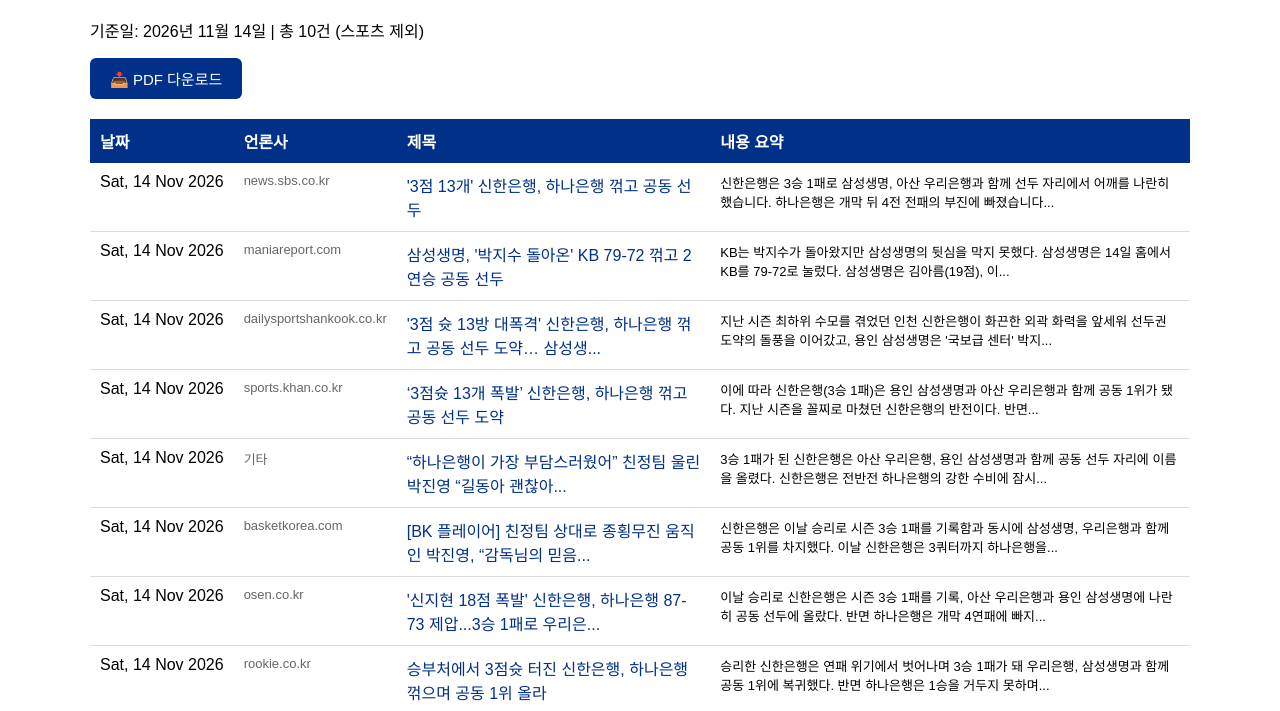
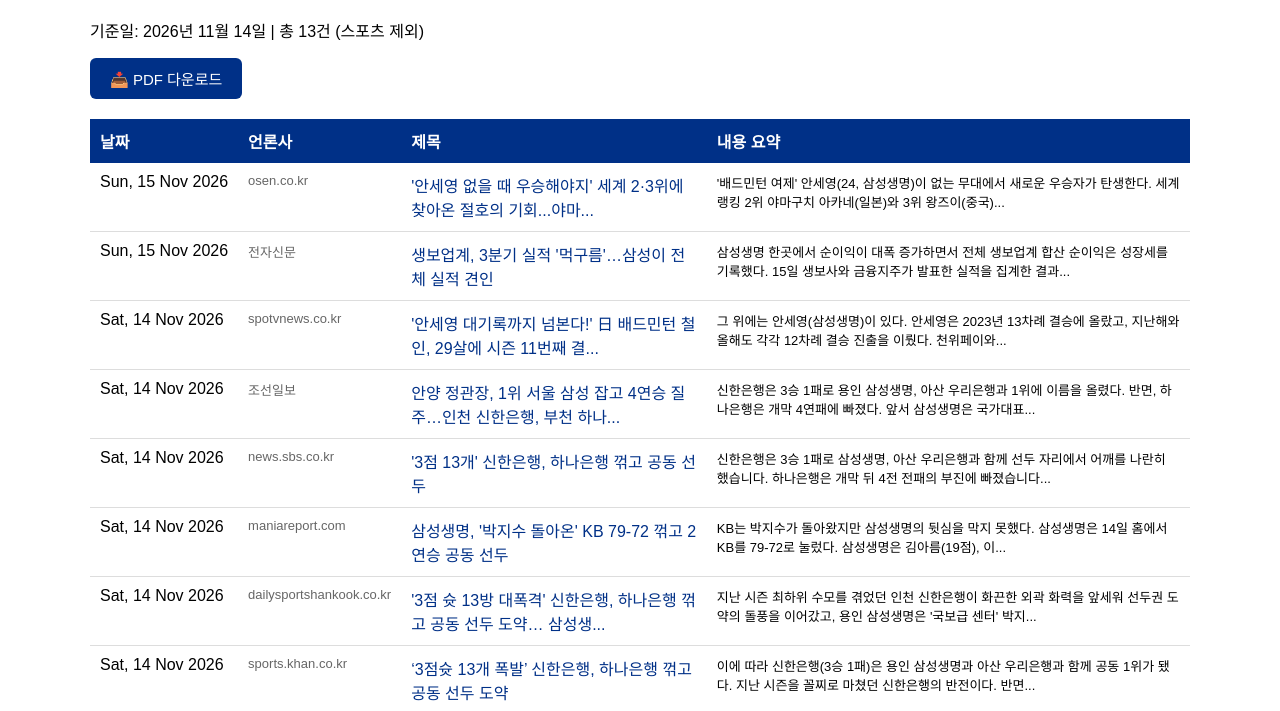
Before and after one commit to dramanuri-cell/samsung-life-news, a plain HTML site: page index.html in a window 1280 px wide. Shown: the part 89-800 px from the top of the page. Drawn offline with Linux system fonts and the light colour scheme.

Commit message:
deploy: 7bef5ab29e873cfb1ec4f62abdf7219ccd0ac1db

```diff
--- a/index.html
+++ b/index.html
@@ -18,11 +18,35 @@
 </head>
 <body>
   <h1>📰 삼성생명 뉴스 게시판</h1>
-  <p>기준일: 2026년 11월 14일 | 총 10건 (스포츠 제외)</p>
+  <p>기준일: 2026년 11월 14일 | 총 13건 (스포츠 제외)</p>
   <button class="btn" onclick="downloadPDF()">📥 PDF 다운로드</button>
   <table id="news-table">
     <tr><th>날짜</th><th>언론사</th><th>제목</th><th>내용 요약</th></tr>
 
+        <tr>
+          <td style="white-space:nowrap">Sun, 15 Nov 2026</td>
+          <td style="white-space:nowrap;color:#666;font-size:13px">osen.co.kr</td>
+          <td><a href="http://www.osen.co.kr/article/G1112910267" target="_blank">'안세영 없을 때 우승해야지' 세계 2·3위에 찾아온 절호의 기회...야마...</a></td>
+          <td style="font-size:13px">'배드민턴 여제' 안세영(24, 삼성생명)이 없는 무대에서 새로운 우승자가 탄생한다. 세계랭킹 2위 야마구치 아카네(일본)와 3위 왕즈이(중국)...</td>
+        </tr>
+        <tr>
+          <td style="white-space:nowrap">Sun, 15 Nov 2026</td>
+          <td style="white-space:nowrap;color:#666;font-size:13px">전자신문</td>
+          <td><a href="https://www.etnews.com/20261113000088" target="_blank">생보업계, 3분기 실적 '먹구름'…삼성이 전체 실적 견인</a></td>
+          <td style="font-size:13px">삼성생명 한곳에서 순이익이 대폭 증가하면서 전체 생보업계 합산 순이익은 성장세를 기록했다. 15일 생보사와 금융지주가 발표한 실적을 집계한 결과...</td>
+        </tr>
+        <tr>
+          <td style="white-space:nowrap">Sat, 14 Nov 2026</td>
+          <td style="white-space:nowrap;color:#666;font-size:13px">spotvnews.co.kr</td>
+          <td><a href="https://www.spotvnews.co.kr/news/articleView.html?idxno=1019873" target="_blank">'안세영 대기록까지 넘본다!' 日 배드민턴 철인, 29살에 시즌 11번째 결...</a></td>
+          <td style="font-size:13px">그 위에는 안세영(삼성생명)이 있다. 안세영은 2023년 13차례 결승에 올랐고, 지난해와 올해도 각각 12차례 결승 진출을 이뤘다. 천위페이와...</td>
+        </tr>
+        <tr>
+          <td style="white-space:nowrap">Sat, 14 Nov 2026</td>
+          <td style="white-space:nowrap;color:#666;font-size:13px">조선일보</td>
+          <td><a href="https://www.sportschosun.com/basketball/2026-11-14/202611140100096590009027" target="_blank">안양 정관장, 1위 서울 삼성 잡고 4연승 질주…인천 신한은행, 부천 하나...</a></td>
+          <td style="font-size:13px">신한은행은 3승 1패로 용인 삼성생명, 아산 우리은행과 1위에 이름을 올렸다. 반면, 하나은행은 개막 4연패에 빠졌다. 앞서 삼성생명은 국가대표...</td>
+        </tr>
         <tr>
           <td style="white-space:nowrap">Sat, 14 Nov 2026</td>
           <td style="white-space:nowrap;color:#666;font-size:13px">news.sbs.co.kr</td>
@@ -77,12 +101,6 @@
           <td><a href="https://basketkorea.com/news/newsview.php?ncode=1065601963384724" target="_blank">[BK 리뷰] ‘신지현-홍유순의 원투 펀치’ 신한은행, 하나은행 4연패 빠...</a></td>
           <td style="font-size:13px">신한은행은 이날 승리로 시즌 3승 1패를 기록함과 동시에 삼성생명, 우리은행과 함께 공동 선두에 올랐다. 반면 하나은행은 개막 후 4연패에 빠지...</td>
         </tr>
-        <tr>
-          <td style="white-space:nowrap">Sat, 14 Nov 2026</td>
-          <td style="white-space:nowrap;color:#666;font-size:13px">news2day.co.kr</td>
-          <td><a href="https://www.news2day.co.kr/article/20261104500433" target="_blank">[직장 돋보기 분석] 삼성생명, 순이익 26.9% 증가 속 '라이프케어 복합금...</a></td>
-          <td style="font-size:13px">&lt;편집자 주&gt; 홍원학 삼성생명 대표이사 사장 / 사진편집=뉴스투데이 [뉴스투데이=장지우/문소연 기자] 삼성생명(대표이사 사장 홍원학)...</td>
-        </tr>
   </table>
   <script>
     function downloadPDF() {
```
